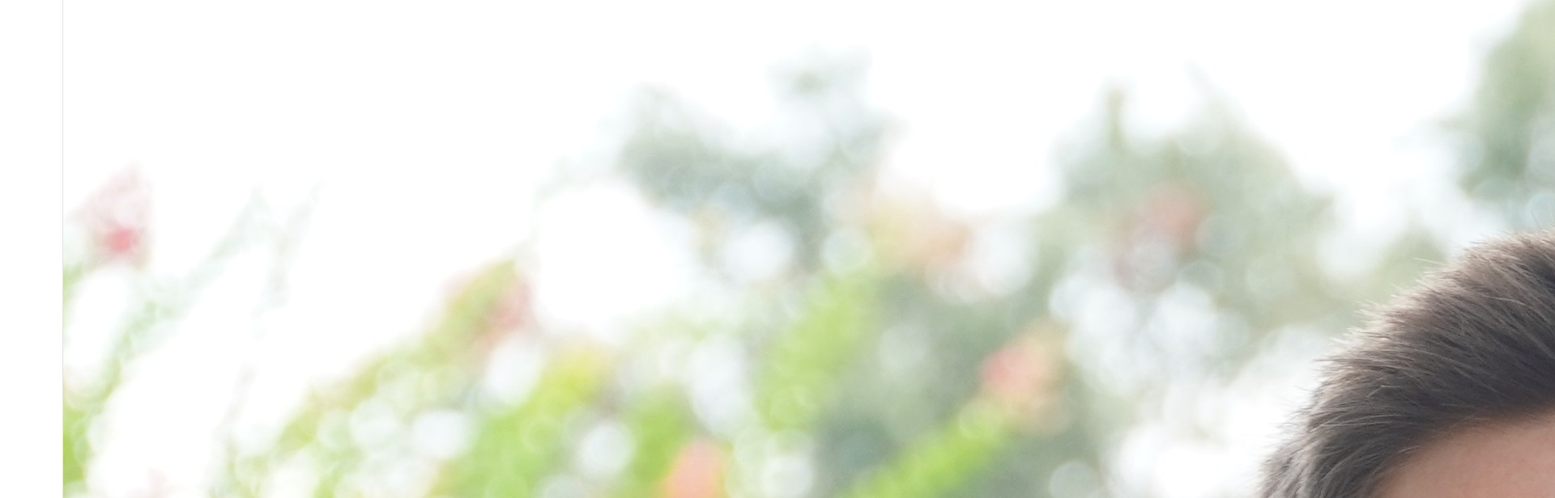
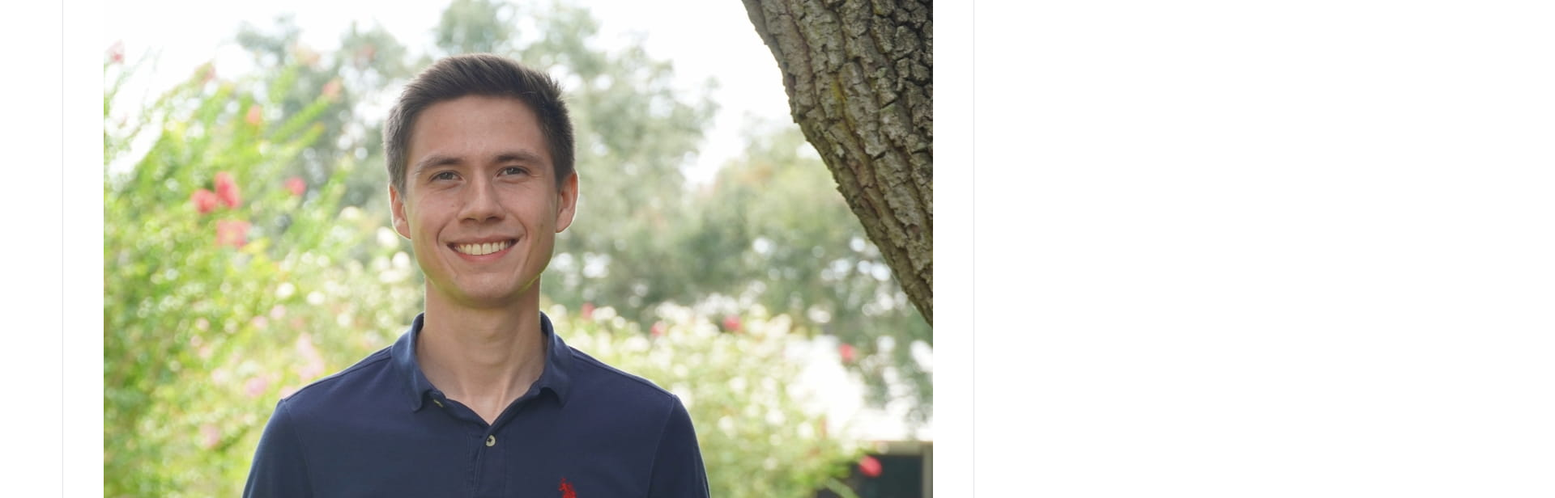
Before and after one commit to twit96/business-card, a React (Vite) app: page / in a window 1280 px wide. Shown: the top 616 px of the page at 81% size, 1920 px wide, since content can reach past the window. Built offline with nearby package versions, Linux system fonts and the light colour scheme.

Commit message:
chore: optimize headshot image

```diff
--- a/src/components/ProfileHeader/ProfileHeader.jsx
+++ b/src/components/ProfileHeader/ProfileHeader.jsx
@@ -4,7 +4,13 @@ import headshot from '../../assets/headshot.jpg';
 export default function ProfileHeader() {
   return (
     <header className={styles.header}>
-      <img src={headshot} alt="Tyler Wittig" className={styles.headshot} />
+      <img
+        src={headshot}
+        alt="Tyler Wittig"
+        className={styles.headshot}
+        width={1024}
+        height={834}
+      />
       <div className={styles.identity}>
         <h1 className={styles.name}>Tyler Wittig</h1>
         <p className={styles.title}>Systems Analyst</p>
```
Also changed, not shown: src/assets/headshot.jpg.
